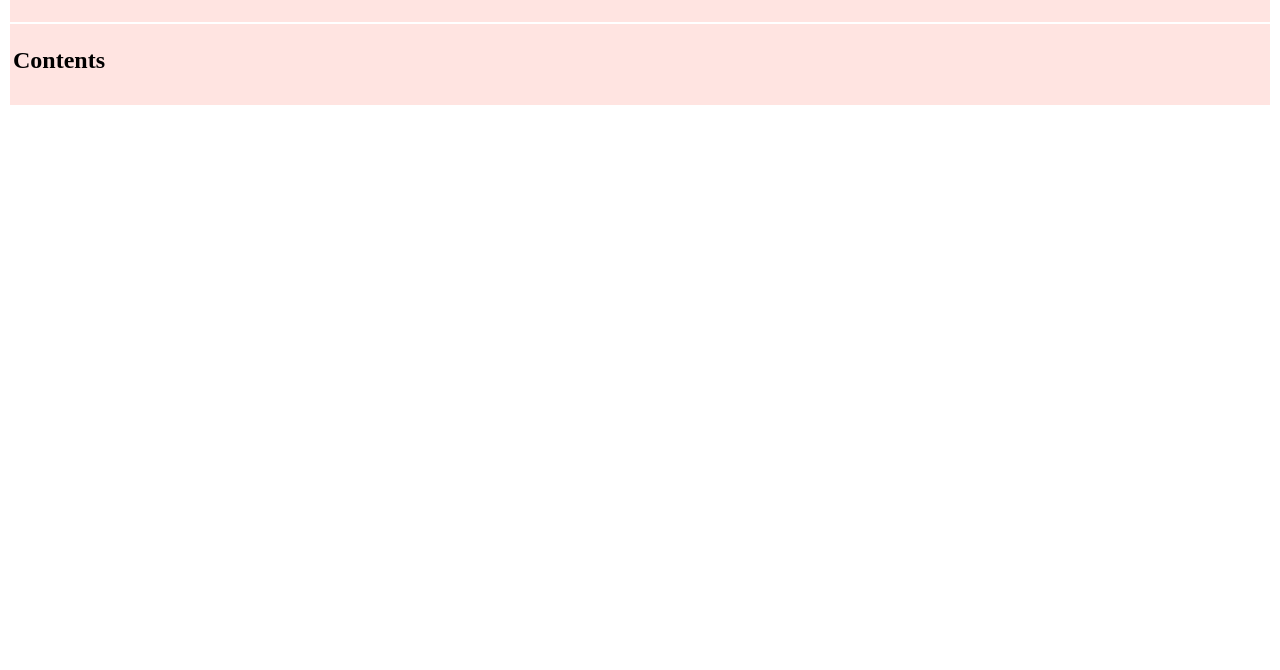
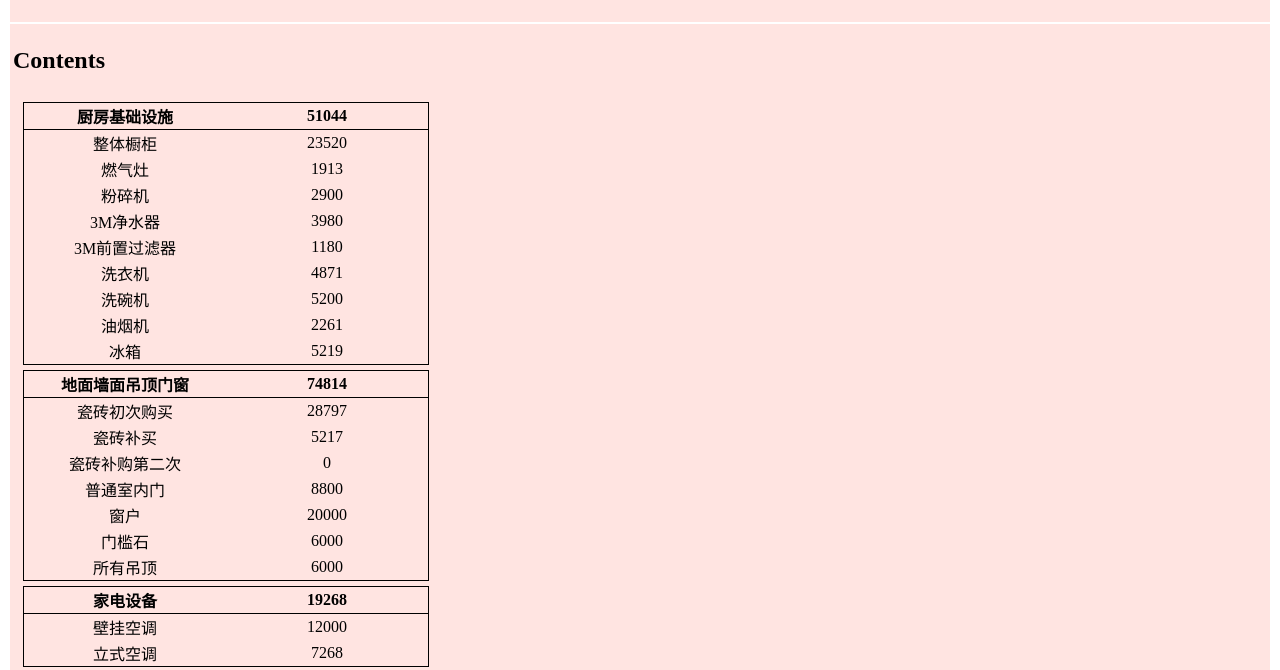
Before and after one commit to listenzcc/new_balance, a plain HTML site: page src/index.html in a window 1280 px wide. Shown: the part 72-742 px from the top of the page. Drawn offline with nearby package versions, Linux system fonts and the light colour scheme.

Commit message:
Improve function
Improve onstart.js to display table

```diff
--- a/src/onstart.js
+++ b/src/onstart.js
@@ -4,16 +4,115 @@
 // Welcome message
 console.log("Welcome to the balance sheet.");
 
+// Parse data into D3 useable structure
+function parse_data(data) {
+  // Load data
+  var _subject = data.科目;
+  var _name = data.名称;
+  var _price = data.总价;
+
+  // Init subject_list, object_list
+  var subject_idx = [];
+  var subject_list = [];
+  var object_list = [];
+  for (var key in _subject) {
+    // Load subject, name and price,
+    // pair name and price into object
+    sub = _subject[key];
+    nam = _name[key];
+    pri = _price[key];
+    object = { name: nam, price: pri };
+
+    // If subject is not in subject_idx,
+    // 1. push it into subject_idx
+    // 2. push subject into subject_list synchronous
+    // 3. prepare empty list in object_list at the same idx
+    if (subject_idx.indexOf(sub) == -1) {
+      subject_idx.push(sub);
+      subject_list.push({ subject: sub, price: 0 });
+      object_list.push([]);
+    }
+
+    // Push the object
+    // Update the price
+    idx = subject_idx.indexOf(sub);
+    object_list[idx].push(object);
+    subject_list[idx].price += object.price;
+  }
+
+  return [subject_idx, subject_list, object_list];
+}
+
 // Fill #contents div
 d3.json("latest.json").then(function (data) {
   console.log(data);
-  d3.select("#contents")
-    .selectAll("p")
-    .data(data)
+  var parsed = parse_data(data);
+  var subject_idx = parsed[0];
+  var subject_list = parsed[1];
+  var object_list = parsed[2];
+  console.log(subject_idx);
+  console.log(subject_list);
+  console.log(object_list);
+
+  let table = d3
+    .select("#contents")
+    .selectAll("table")
+    .data(subject_idx)
     .enter()
-    .append("p")
-    .text(function (d) {
-      console.log(d);
-      return d;
-    });
+    .append("table");
+
+  table
+    .data(subject_list)
+    .append("thead")
+    .append("tr")
+    .selectAll("th")
+    .data((d) => {
+      return [d.subject, d.price];
+    })
+    .enter()
+    .append("th")
+    .text((d) => d);
+
+  table
+    .data(object_list)
+    .append("tbody")
+    .selectAll("tr")
+    .data((d) => d)
+    .enter()
+    .append("tr")
+    .selectAll("td")
+    .data((d) => {
+      return [d.name, d.price];
+    })
+    .enter()
+    .append("td")
+    .text((d) => d);
+  // .selectAll("tr")
+  // .data((d) => d)
+  // .enter()
+  // .append("tr")
+  // .append("th")
+  // .text((d) => d);
+
+  //   let div = d3
+  //     .select("#contents")
+  //     .selectAll("div")
+  //     .data(subject_list)
+  //     .enter()
+  //     .append("div");
+
+  //   div
+  //     .data(subject_list)
+  //     .append("h3")
+  //     .text((d) => d);
+
+  //   div
+  //     .data(object_list)
+  //     .selectAll("p")
+  //     .data((d) => d)
+  //     .enter()
+  //     .append("p")
+  //     .text((d) => {
+  //       return d.name;
+  //     });
 });
--- a/src/style.css
+++ b/src/style.css
@@ -3,3 +3,15 @@ div {
   margin: 2px;
   background-color: mistyrose;
 }
+
+table {
+  border: 1px solid;
+  text-align: center;
+  margin: 5px;
+  border-collapse: collapse;
+}
+
+th {
+  width: 200px;
+  border-bottom: 1px solid;
+}
```
